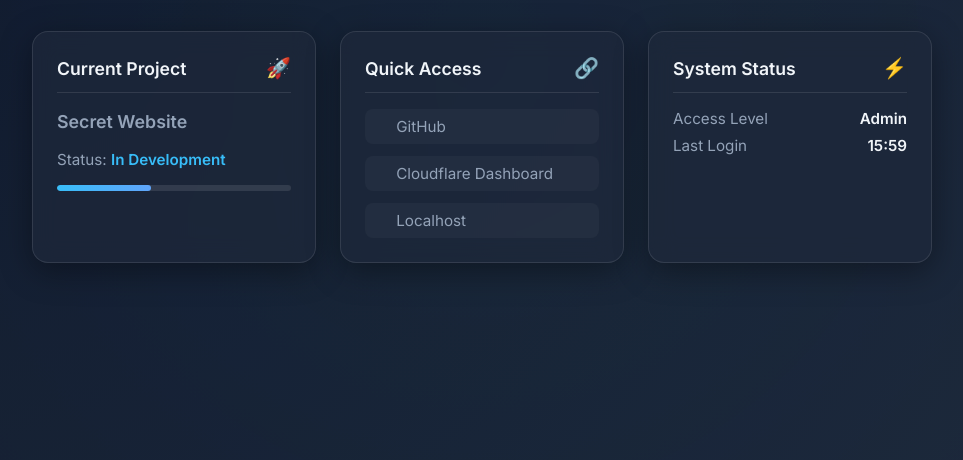
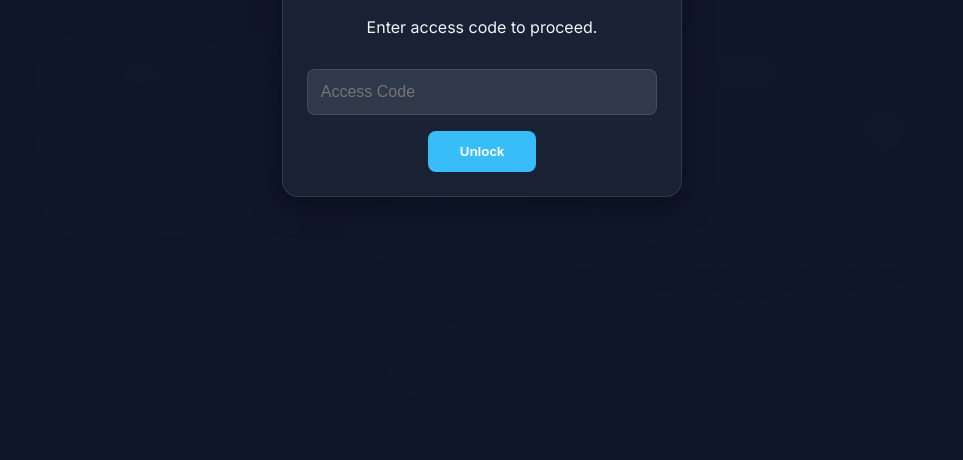
Before and after one commit to mihalinn/secret-website, a plain HTML site: page index.html in a window 1280 px wide. Shown: the part 340-800 px from the top of the page, without its empty margins (158-1121 px from the left). Drawn offline with Linux system fonts and the light colour scheme.

Commit message:
Add password protection

```diff
--- a/index.html
+++ b/index.html
@@ -17,9 +17,20 @@
 </head>
 
 <body>
+    <!-- Password Overlay -->
+    <div id="auth-overlay" class="auth-overlay">
+        <div class="auth-box card glass">
+            <h2>Security Check</h2>
+            <p>Enter access code to proceed.</p>
+            <input type="password" id="pass-input" placeholder="Access Code">
+            <button onclick="checkPass()">Unlock</button>
+            <p id="error-msg" style="color: #ff6b6b; display: none; margin-top: 5px;">Invalid Code</p>
+        </div>
+    </div>
+
     <div class="background-animation"></div>
 
-    <div class="container">
+    <div class="container" id="main-content" style="filter: blur(10px); pointer-events: none;">
         <header class="header">
             <div class="status-badge">
                 <span class="status-dot"></span>
@@ -82,6 +93,30 @@
         // Simple script to update last login time for demo purposes
         const now = new Date();
         document.getElementById('last-login').textContent = now.toLocaleTimeString('ja-JP', { hour: '2-digit', minute: '2-digit' });
+
+        // Password Protection Logic
+        function checkPass() {
+            const input = document.getElementById('pass-input').value;
+            // Simple hardcoded password for demonstration.
+            if(input === 'gakumas') {
+                document.getElementById('auth-overlay').style.opacity = '0';
+                setTimeout(() => {
+                    document.getElementById('auth-overlay').style.display = 'none';
+                    document.getElementById('main-content').style.filter = 'none';
+                    document.getElementById('main-content').style.pointerEvents = 'auto';
+                }, 500);
+            } else {
+                document.getElementById('error-msg').style.display = 'block';
+                document.getElementById('pass-input').value = '';
+            }
+        }
+
+        // Allow Enter key to submit
+        document.getElementById('pass-input').addEventListener('keypress', function (e) {
+            if (e.key === 'Enter') {
+                checkPass();
+            }
+        });
     </script>
 </body>
 
--- a/style.css
+++ b/style.css
@@ -226,3 +226,99 @@ h1 {
         grid-template-columns: 1fr;
     }
 }
+
+/* Authentication Overlay */
+.auth-overlay {
+    position: fixed;
+    top: 0;
+    left: 0;
+    width: 100%;
+    height: 100%;
+    background: rgba(15, 23, 42, 0.95);
+    backdrop-filter: blur(20px);
+    z-index: 1000;
+    display: flex;
+    justify-content: center;
+    align-items: center;
+    transition: opacity 0.5s ease;
+}
+
+.auth-box {
+    text-align: center;
+    max-width: 400px;
+    width: 90%;
+}
+
+.auth-box input {
+    background: rgba(255, 255, 255, 0.1);
+    border: 1px solid var(--glass-border);
+    padding: 0.8rem;
+    border-radius: 8px;
+    color: white;
+    width: 100%;
+    margin: 1rem 0;
+    font-size: 1rem;
+}
+
+.auth-box button {
+    background: var(--accent);
+    color: white;
+    border: none;
+    padding: 0.8rem 2rem;
+    border-radius: 8px;
+    font-weight: 600;
+    cursor: pointer;
+    transition: opacity 0.2s;
+}
+
+.auth-box button:hover {
+    opacity: 0.9;
+}
+
+/* Authentication Overlay */
+.auth-overlay {
+    position: fixed;
+    top: 0;
+    left: 0;
+    width: 100%;
+    height: 100%;
+    background: rgba(15, 23, 42, 0.95);
+    backdrop-filter: blur(20px);
+    z-index: 1000;
+    display: flex;
+    justify-content: center;
+    align-items: center;
+    transition: opacity 0.5s ease;
+}
+
+.auth-box {
+    text-align: center;
+    max-width: 400px;
+    width: 90%;
+}
+
+.auth-box input {
+    background: rgba(255, 255, 255, 0.1);
+    border: 1px solid var(--glass-border);
+    padding: 0.8rem;
+    border-radius: 8px;
+    color: white;
+    width: 100%;
+    margin: 1rem 0;
+    font-size: 1rem;
+}
+
+.auth-box button {
+    background: var(--accent);
+    color: white;
+    border: none;
+    padding: 0.8rem 2rem;
+    border-radius: 8px;
+    font-weight: 600;
+    cursor: pointer;
+    transition: opacity 0.2s;
+}
+
+.auth-box button:hover {
+    opacity: 0.9;
+}
```
